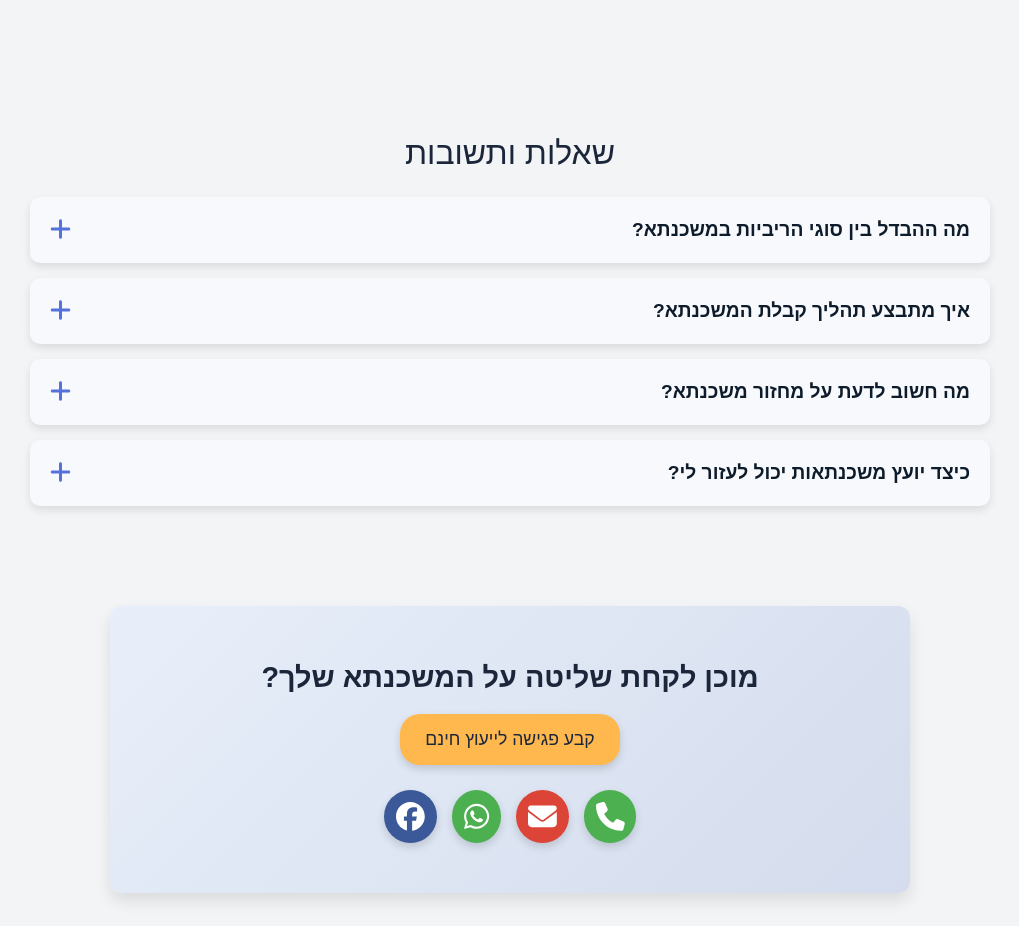
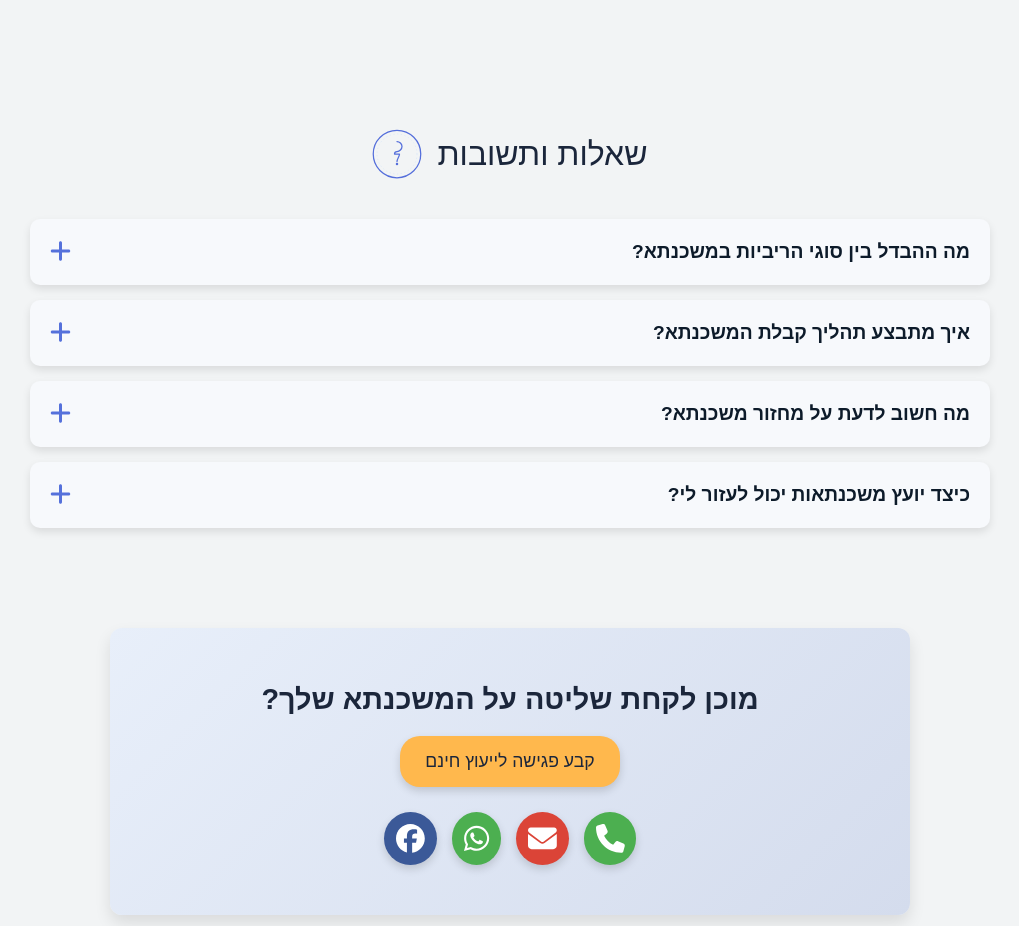
Before and after one commit to aviadazriel/special-web, a React (Create React App) app: page / in a window 1280 px wide. Shown: the part 3520-4446 px from the top of the page, without its empty margins (130-1149 px from the left). Built offline with nearby package versions, Linux system fonts and the light colour scheme.

Commit message:
more and more

```diff
--- a/src/components/FAQSection.js
+++ b/src/components/FAQSection.js
@@ -13,7 +13,11 @@ const FAQSection = ({ faqData }) => {
 
   return (
     <FAQContainer>
-      <h2>שאלות ותשובות</h2>
+      {/* <img src={`${process.env.PUBLIC_URL}/a.svg`} alt="FAQ Icon" style={{ width: '50px', height: '50px' }} /> */}
+      <Header>
+        <h2>שאלות ותשובות</h2>
+        <img src={`${process.env.PUBLIC_URL}/a.svg`} alt="FAQ Icon" />
+      </Header>
       <FAQList>
         {faqData.map((item, index) => (
           <FAQItem key={index}>
@@ -30,6 +34,27 @@ const FAQSection = ({ faqData }) => {
     </FAQContainer>
   );
 };
+
+
+
+const Header = styled.div`
+  display: flex;
+  align-items: center;
+  justify-content: center;
+  gap: 15px;
+  margin-bottom: 20px;
+
+  h2 {
+    font-size: 2rem;
+    color: #1b263b;
+  }
+
+  img {
+    width: 50px;
+    height: 100%;
+    margin-bottom: 20px;
+  }
+`;
 
 // Styled Components
 const FAQContainer = styled.section`
```
Also changed, not shown: public/a.svg (added).
